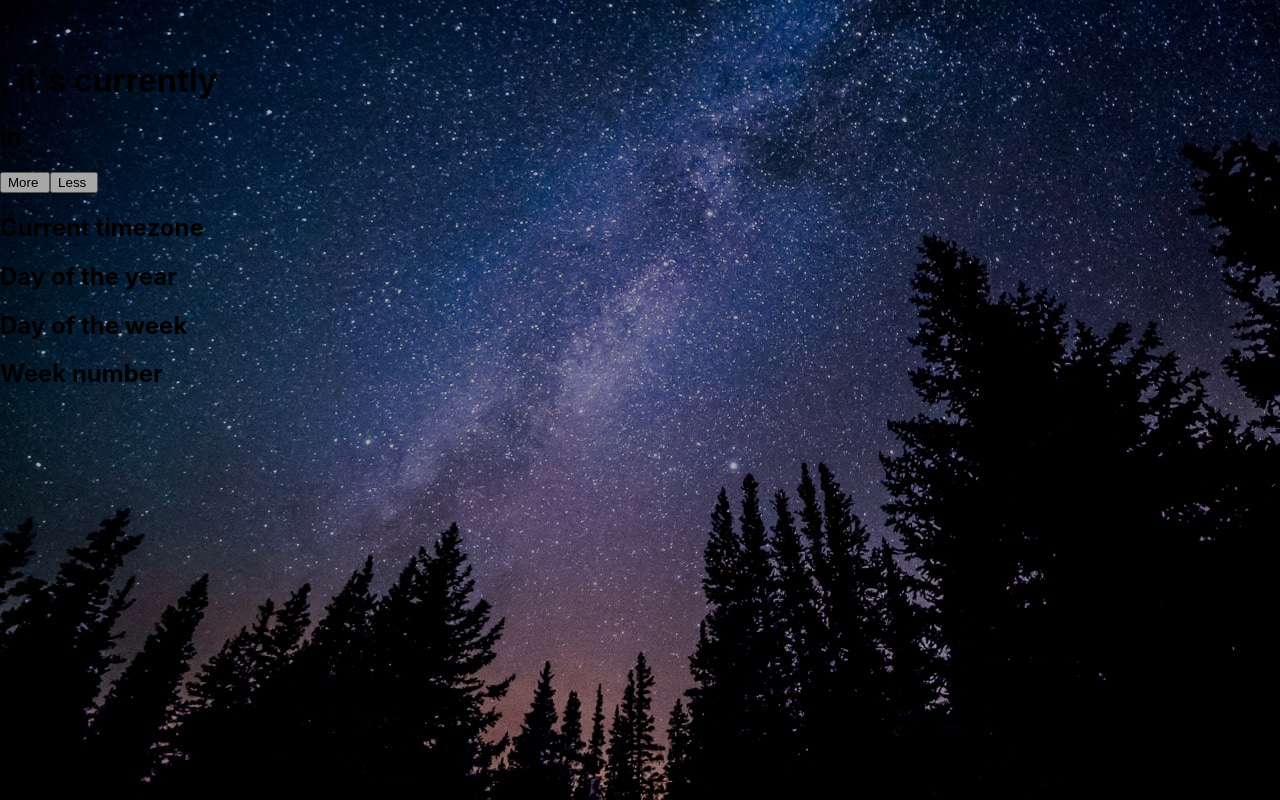
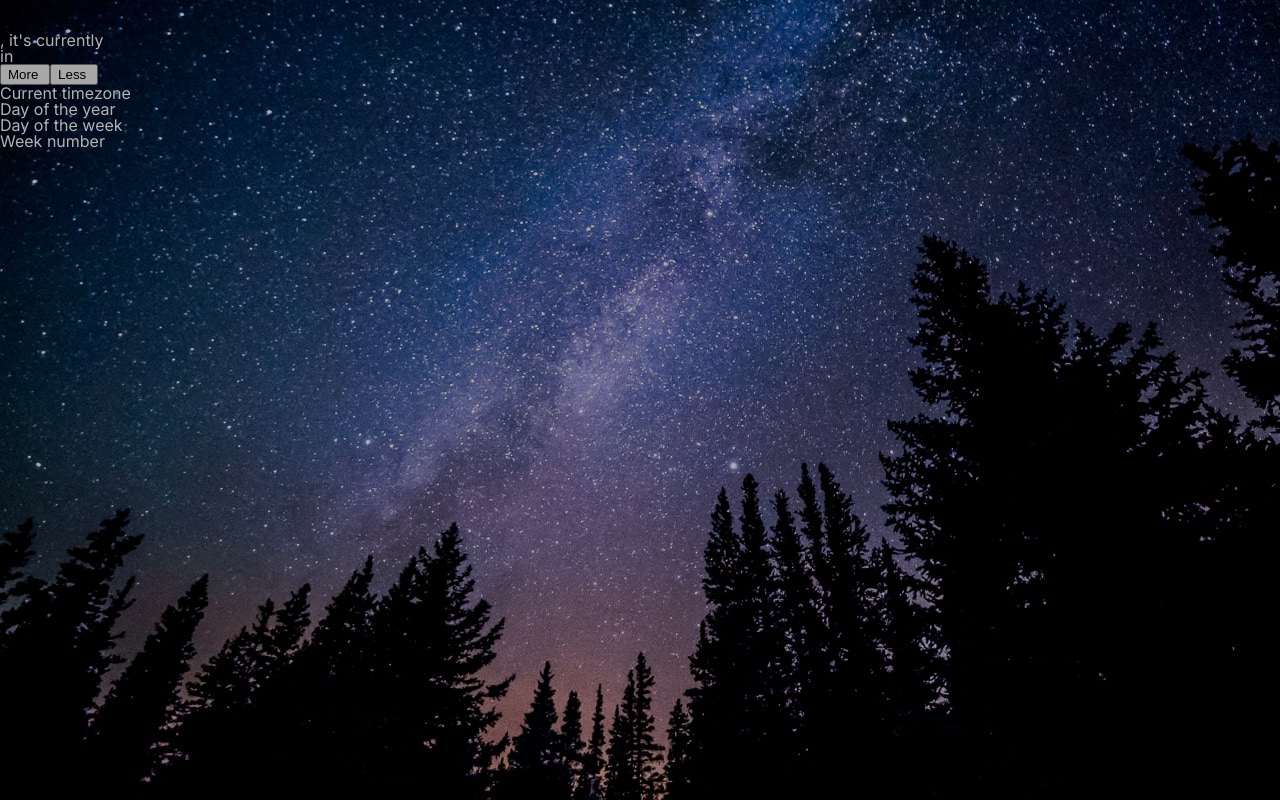
Before and after one commit to MarcoFranca/clock-app, a React (Create React App) app: page / in a window 1280 px wide. Built offline with nearby package versions, Linux system fonts and the light colour scheme.

Commit message:
imported fonts and css reset [Update]

```diff
--- a/public/index.html
+++ b/public/index.html
@@ -3,27 +3,15 @@
   <head>
     <meta charset="utf-8" />
     <link rel="icon" href="%PUBLIC_URL%/favicon.ico" />
+    <link rel="preconnect" href="https://fonts.googleapis.com">
+    <link rel="preconnect" href="https://fonts.gstatic.com" crossorigin>
+    <link href="https://fonts.googleapis.com/css2?family=Inter:wght@400;700&display=swap" rel="stylesheet">
     <meta name="viewport" content="width=device-width, initial-scale=1" />
     <meta name="theme-color" content="#000000" />
     <meta
       name="description"
       content="Web site created using create-react-app"
     />
-    <link rel="apple-touch-icon" href="%PUBLIC_URL%/logo192.png" />
-    <!--
-      manifest.json provides metadata used when your web app is installed on a
-      user's mobile device or desktop. See https://developers.google.com/web/fundamentals/web-app-manifest/
-    -->
-    <link rel="manifest" href="%PUBLIC_URL%/manifest.json" />
-    <!--
-      Notice the use of %PUBLIC_URL% in the tags above.
-      It will be replaced with the URL of the `public` folder during the build.
-      Only files inside the `public` folder can be referenced from the HTML.
-
-      Unlike "/favicon.ico" or "favicon.ico", "%PUBLIC_URL%/favicon.ico" will
-      work correctly both with client-side routing and a non-root public URL.
-      Learn how to configure a non-root public URL by running `npm run build`.
-    -->
     <title>React App</title>
   </head>
   <body>
--- a/src/appStyle.js
+++ b/src/appStyle.js
@@ -14,6 +14,7 @@
   background-position: center;
   width: 100vw;
   height: 100vh;
+  color: ${colors.white};
 
   :after {
     content: '';
--- a/src/index.css
+++ b/src/index.css
@@ -1,13 +1,55 @@
+html, body, div, span, applet, object, iframe,
+h1, h2, h3, h4, h5, h6, p, blockquote, pre,
+a, abbr, acronym, address, big, cite, code,
+del, dfn, em, img, ins, kbd, q, s, samp,
+small, strike, strong, sub, sup, tt, var,
+b, u, i, center,
+dl, dt, dd, ol, ul, li,
+fieldset, form, label, legend,
+table, caption, tbody, tfoot, thead, tr, th, td,
+article, aside, canvas, details, embed,
+figure, figcaption, footer, header, hgroup,
+menu, nav, output, ruby, section, summary,
+time, mark, audio, video {
+  margin: 0;
+  padding: 0;
+  border: 0;
+  font-size: 100%;
+  font: inherit;
+  vertical-align: baseline;
+}
+
+/* HTML5 display-role reset for older browsers */
+article, aside, details, figcaption, figure,
+footer, header, hgroup, menu, nav, section {
+  display: block;
+}
+
 body {
+  line-height: 1;
   margin: 0;
-  font-family: -apple-system, BlinkMacSystemFont, 'Segoe UI', 'Roboto', 'Oxygen',
-    'Ubuntu', 'Cantarell', 'Fira Sans', 'Droid Sans', 'Helvetica Neue',
-    sans-serif;
+  font-family: 'Inter',-apple-system, BlinkMacSystemFont, 'Segoe UI', 'Roboto', 'Oxygen',
+  'Ubuntu', 'Cantarell', 'Fira Sans', 'Droid Sans', 'Helvetica Neue',
+  sans-serif;
   -webkit-font-smoothing: antialiased;
   -moz-osx-font-smoothing: grayscale;
 }
 
-code {
-  font-family: source-code-pro, Menlo, Monaco, Consolas, 'Courier New',
-    monospace;
+ol, ul {
+  list-style: none;
 }
+
+blockquote, q {
+  quotes: none;
+}
+
+blockquote:before, blockquote:after,
+q:before, q:after {
+  content: '';
+  content: none;
+}
+
+table {
+  border-collapse: collapse;
+  border-spacing: 0;
+}
```
